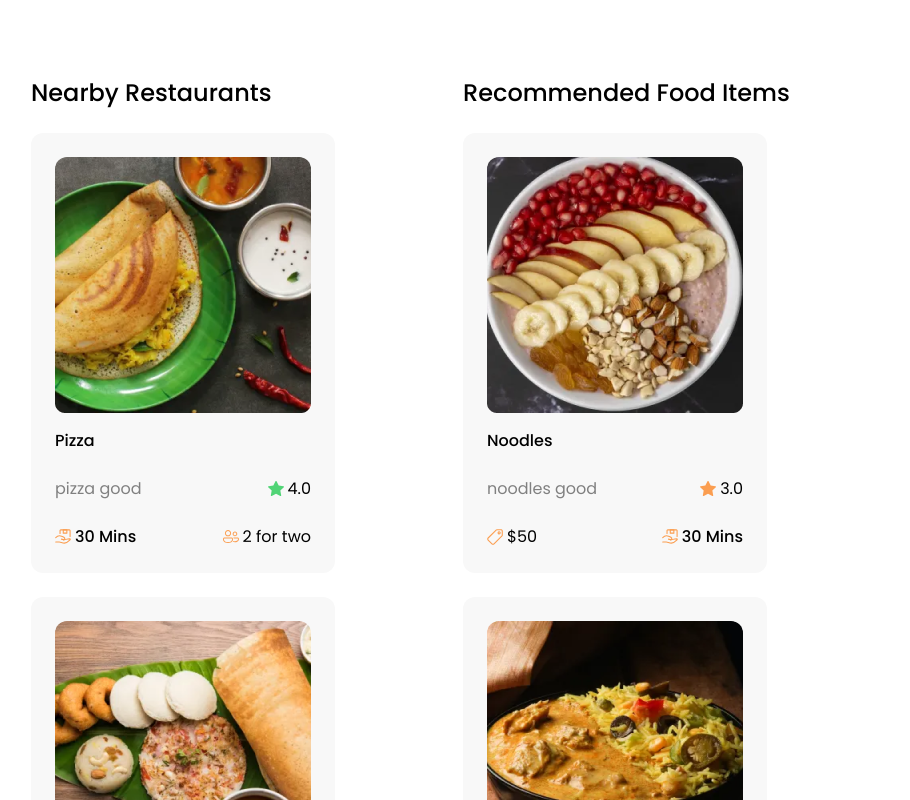
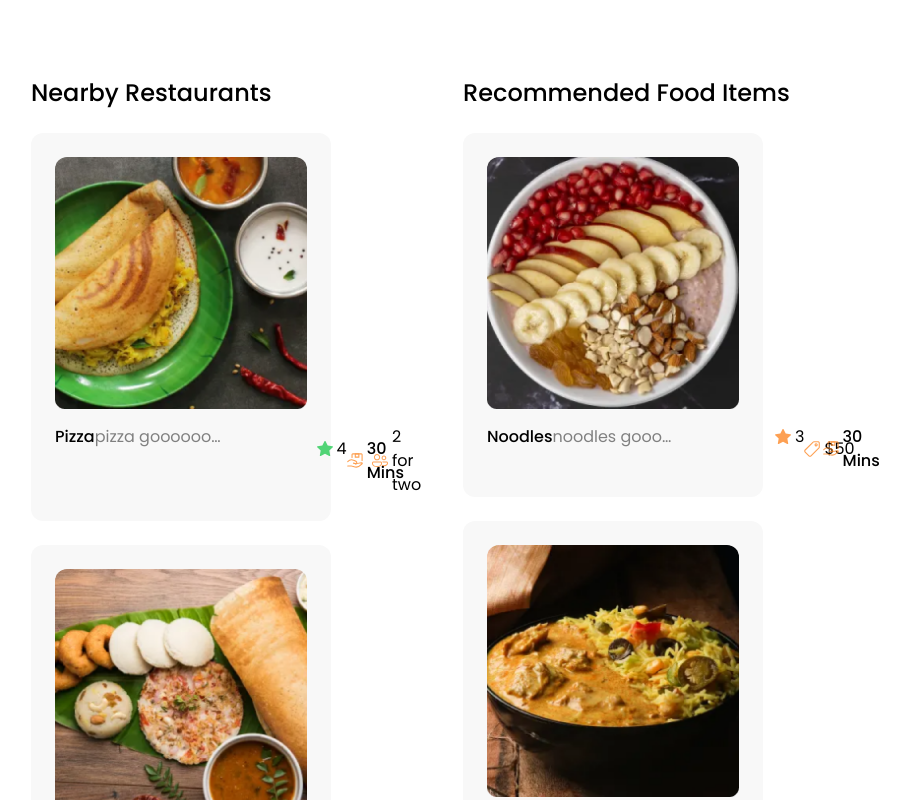
Before and after one commit to zminchev/restaurant, a Next.js app in the folder frontend/: page / in a window 1280 px wide. Shown: the part 1000-1800 px from the top of the page, without its empty margins (185-1095 px from the left). Built offline with nearby package versions, Linux system fonts and the light colour scheme.

Commit message:
Add dish information component

```diff
--- a/frontend/src/components/RelatedContent/Content/Dish/Dish.tsx
+++ b/frontend/src/components/RelatedContent/Content/Dish/Dish.tsx
@@ -2,6 +2,7 @@ import React from 'react';
 import Card from 'components/Card';
 import Image from 'next/image';
 import { DishProps } from 'types/Dish.types';
+import DishInformation from './DishInformation';
 
 const Dish: React.FC<DishProps> = ({
   src,
@@ -13,12 +14,10 @@ const Dish: React.FC<DishProps> = ({
   estimatedPrepTime,
 }) => {
   const descriptionLowerCase = description.toLowerCase();
-  const decimalRating = rating ? rating.toFixed(1) : 0;
-  const starSrc =
-    rating && rating < 4 ? '/icons/star_low.svg' : '/icons/star.svg';
+  const decimalRating = parseInt(rating.toFixed(1));
 
   return (
-    <Card>
+    <Card className="max-w-xxs">
       <Image
         className="rounded-xl pb-4"
         width={256}
@@ -26,64 +25,14 @@ const Dish: React.FC<DishProps> = ({
         src={src}
         alt={name}
       />
-      <h1 className="pb-6">{name}</h1>
-      <div className="flex w-full justify-between pb-6">
-        <p className="text-base text-primary-grey font-normal">
-          {descriptionLowerCase}
-        </p>
-        {rating && (
-          <div className="flex items-center">
-            <Image src={starSrc} width={16} height={16} alt="rating" />
-            <p className="text-base font-normal ml-1">{decimalRating}</p>
-          </div>
-        )}
-      </div>
-      {estimatedPrepTime && availableSeatsForTwo && (
-        <div className="flex w-full justify-between">
-          <div className="flex items-center">
-            <Image
-              src="/icons/estimated_delivery_icon.svg"
-              width={16}
-              height={16}
-              alt="est delivery"
-            />
-            <p className="ml-1">{estimatedPrepTime} Mins</p>
-          </div>
-          <div className="flex items-center">
-            <Image
-              src="/icons/available_seats.svg"
-              width={16}
-              height={16}
-              alt="available seats"
-            />
-            <p className="text-base font-normal ml-1">
-              {availableSeatsForTwo} for two
-            </p>
-          </div>
-        </div>
-      )}
-      {price && estimatedPrepTime && (
-        <div className="flex w-full justify-between">
-          <div className="flex items-center">
-            <Image
-              src="/icons/price_icon.svg"
-              width={16}
-              height={16}
-              alt="price"
-            />
-            <p className="text-base font-normal ml-1">${price}</p>
-          </div>
-          <div className="flex items-center">
-            <Image
-              src="/icons/estimated_delivery_icon.svg"
-              width={16}
-              height={16}
-              alt="est delivery"
-            />
-            <p className="ml-1">{estimatedPrepTime} Mins</p>
-          </div>
-        </div>
-      )}
+      <DishInformation
+        availableSeatsForTwo={availableSeatsForTwo}
+        estimatedPrepTime={estimatedPrepTime}
+        price={price}
+        rating={decimalRating}
+        description={descriptionLowerCase}
+        name={name}
+      />
     </Card>
   );
 };
--- /dev/null
+++ b/frontend/src/components/RelatedContent/Content/Dish/DishInformation/DishInformation.tsx
@@ -0,0 +1,90 @@
+import React from 'react';
+import Image from 'next/image';
+
+interface DishInformationProps {
+  name: string;
+  description: string;
+  rating?: number;
+  availableSeatsForTwo?: number;
+  price?: number;
+  estimatedPrepTime?: number;
+}
+
+const DishInformation: React.FC<DishInformationProps> = ({
+  availableSeatsForTwo,
+  estimatedPrepTime,
+  price,
+  name,
+  description,
+  rating,
+}) => {
+  const starSrc =
+    rating && rating < 4 ? '/icons/star_low.svg' : '/icons/star.svg';
+
+  return (
+    <div className="flex w-full justify-between">
+      <h1 className="pb-6">{name}</h1>
+      <div className="flex w-full justify-between pb-6">
+        <div className="w-1/2">
+          <p className="text-base text-primary-grey font-normal truncate">
+            {description}
+          </p>
+        </div>
+        {rating && (
+          <div className="flex items-center w-1/2 justify-end">
+            <Image src={starSrc} width={16} height={16} alt="rating" />
+            <p className="text-base font-normal ml-1">{rating}</p>
+          </div>
+        )}
+      </div>
+      {estimatedPrepTime && availableSeatsForTwo && (
+        <>
+          <div className="flex items-center w-1/2">
+            <Image
+              src="/icons/estimated_delivery_icon.svg"
+              width={16}
+              height={16}
+              alt="est delivery"
+            />
+            <p className="ml-1">{estimatedPrepTime} Mins</p>
+          </div>
+          <div className="flex items-center w-1/2 justify-end">
+            <Image
+              src="/icons/available_seats.svg"
+              width={16}
+              height={16}
+              alt="available seats"
+            />
+            <p className="text-base font-normal ml-1">
+              {availableSeatsForTwo} for two
+            </p>
+          </div>
+        </>
+      )}
+      {price && estimatedPrepTime && (
+        <>
+          <div className="flex items-center w-1/2">
+            <Image
+              src="/icons/price_icon.svg"
+              width={16}
+              height={16}
+              alt="price"
+            />
+            <p className="text-base font-normal ml-1">${price}</p>
+          </div>
+          <div className="flex items-center w-1/2 justify-end">
+            <Image
+              src="/icons/estimated_delivery_icon.svg"
+              width={16}
+              height={16}
+              alt="est delivery"
+            />
+            <p className="ml-1">{estimatedPrepTime} Mins</p>
+          </div>
+        </>
+      )}
+    </div>
+  );
+};
+
+export default DishInformation;
--- /dev/null
+++ b/frontend/src/components/RelatedContent/Content/Dish/DishInformation/index.tsx
@@ -0,0 +1 @@
+export {default} from './DishInformation'
--- a/frontend/src/mock/mock-data.ts
+++ b/frontend/src/mock/mock-data.ts
@@ -40,7 +40,7 @@ export const dishesData = [
   {
     id: 1,
     name: 'Pizza',
-    description: 'Pizza good',
+    description: 'Pizza goooooooooooooooooooooooooooood',
     rating: 4,
     availableSeatsForTwo: 2,
     estimatedPrepTime: 30,
@@ -76,7 +76,7 @@ export const dishesData = [
   {
     id: 5,
     name: 'Noodles',
-    description: 'Noodles good',
+    description: 'Noodles gooooooooooooooooooooooooooooooooooooood',
     rating: 3,
     price: 50,
     estimatedPrepTime: 30,
--- a/frontend/tailwind.config.js
+++ b/frontend/tailwind.config.js
@@ -12,6 +12,9 @@ module.exports = {
       inter: ['Inter', 'sans-serif'],
     },
     extend: {
+      maxWidth: {
+        xxs: '18.75rem',
+      },
       lineHeight: {
         19: '4.75rem',
       },
```
